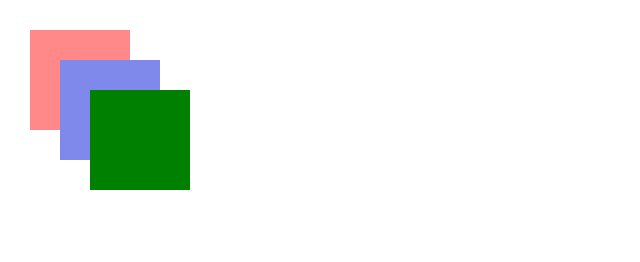
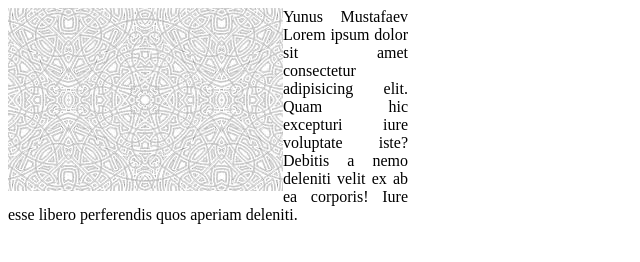
Before and after one commit to Nebyla/CSS_Exercisec, a plain HTML site: page index.html in a window 1280 px wide. Shown: the whole page, without its empty margins (0-640 px from the left). Drawn offline with Linux system fonts and the light colour scheme.

Commit message:
Введение в свойство float

```diff
--- a/index.html
+++ b/index.html
@@ -8,9 +8,12 @@
     <link rel="stylesheet" type="text/css" href="style.css" />
 </head>
 <body>
-    <div id="elem1"></div>
-    <div id="elem2"></div>
-    <div id="elem3"></div>
+    <div>
+        <img src="bg.png" alt="">
+        Yunus Mustafaev
+        Lorem ipsum dolor sit amet consectetur adipisicing elit. Quam hic excepturi iure voluptate iste? Debitis a nemo deleniti velit ex ab ea corporis! Iure esse libero perferendis quos aperiam deleniti.
+
+    </div>
 
 </body>
 </html>
--- a/style.css
+++ b/style.css
@@ -1,28 +1,7 @@
-#elem1 {
-	position: absolute;
-	top: 30px;
-	left: 30px;
-
-	width: 100px;
-	height: 100px;
-	background: #ff8888;
+div {
+	width: 400px;
+	text-align: justify;
 }
-
-#elem2 {
-	position: absolute;
-	top: 60px;
-	left: 60px;
-
-	width: 100px;
-	height: 100px;
-	background: #7e89eb;
+img {
+	float: left;
 }
-#elem3 {
-	position: absolute;
-	top: 90px;
-	left: 90px;
-
-	width: 100px;
-	height: 100px;
-	background: green;
-}
```
